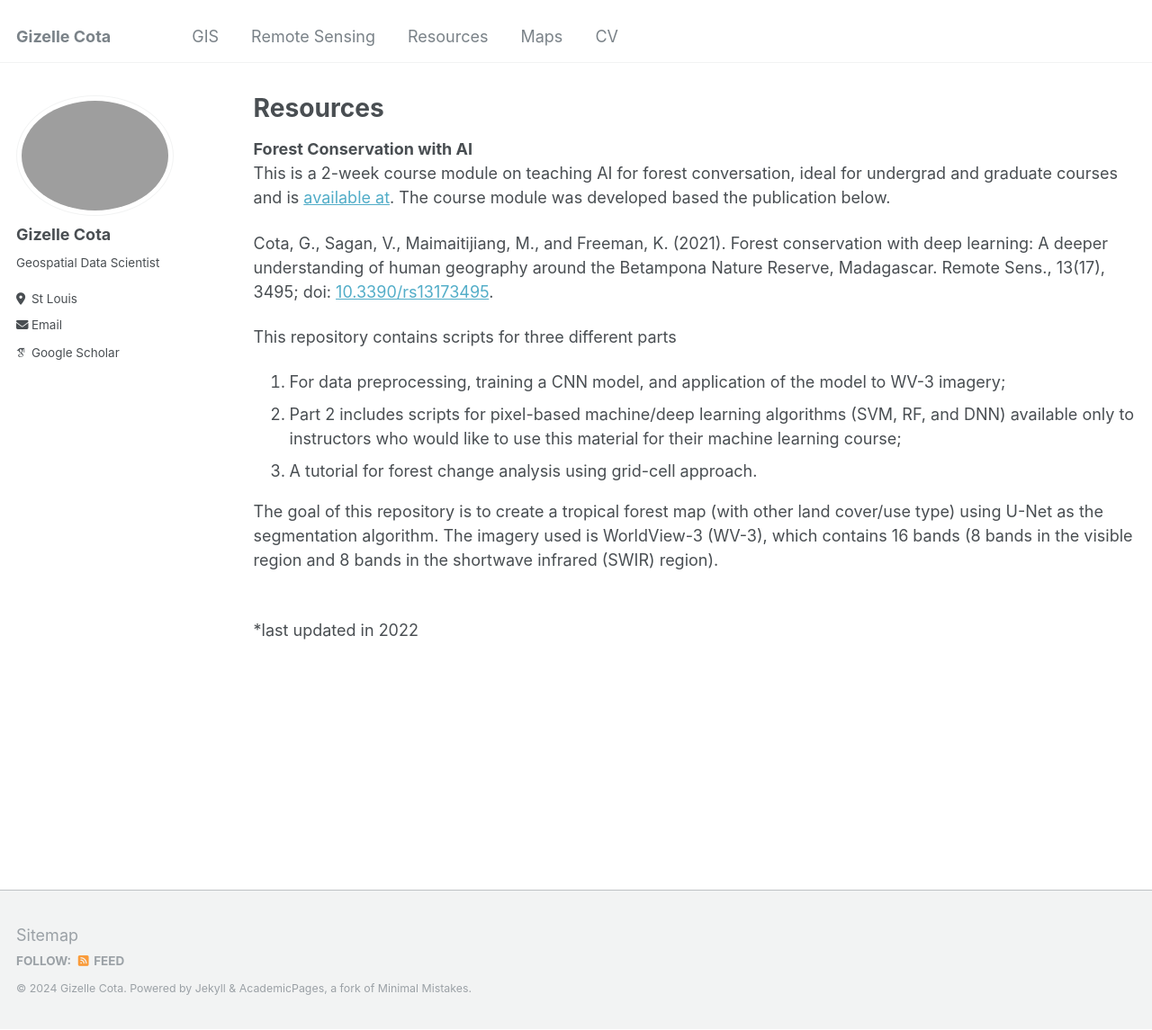
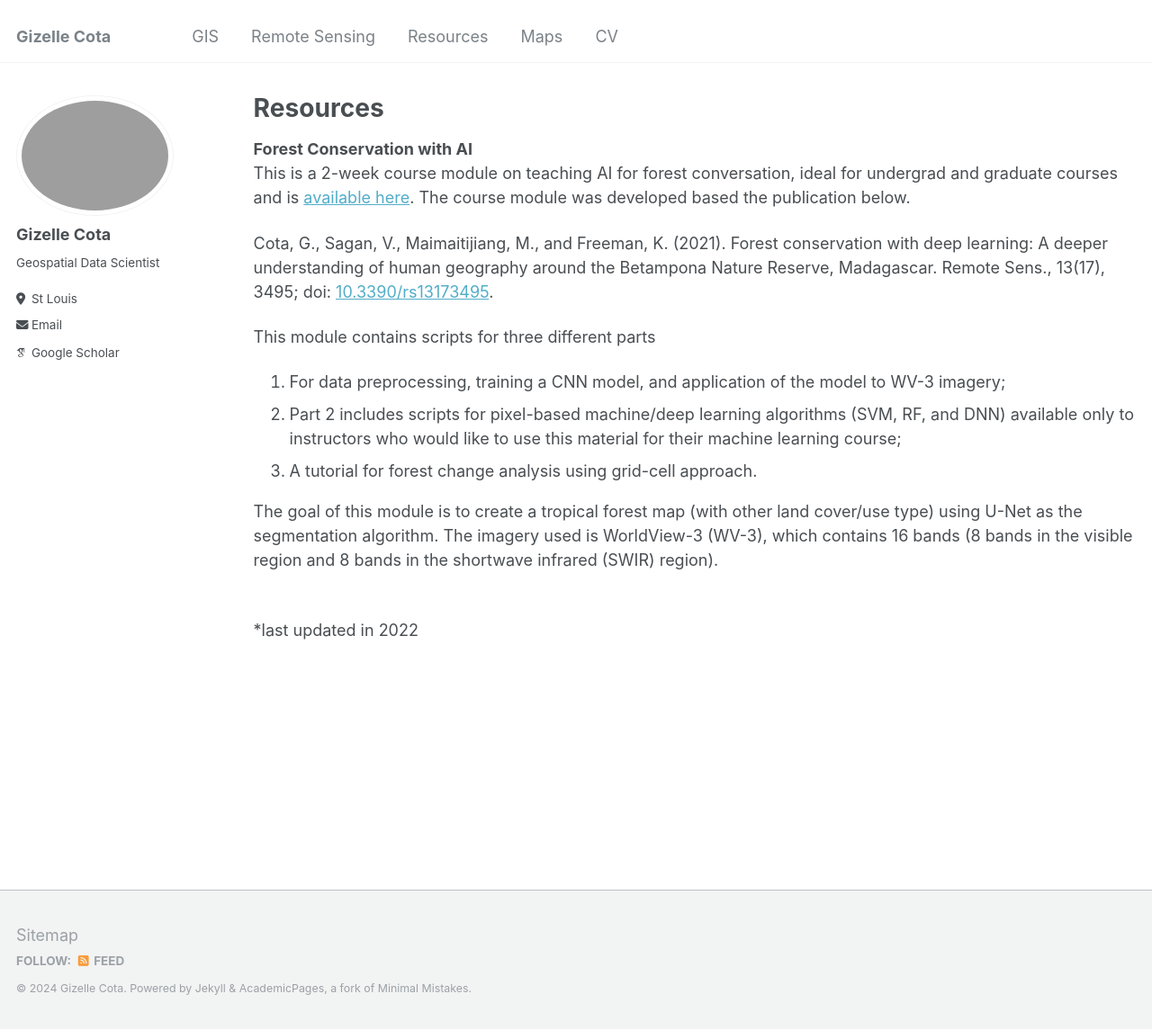
Before and after one commit to cotag11/cotag11.github.io, a Jekyll site: the page built from _pages/resources.md, in a window 1280 px wide and 1145 px high. Shown: the whole window at 90% size. Built offline with Jekyll 4.4.1, drawn with Linux system fonts in a browser that asks for light colours; some web fonts are replaced.

Commit message:
Update resources.md

```diff
--- a/_pages/resources.md
+++ b/_pages/resources.md
@@ -10,16 +10,16 @@ redirect_from:
 {% include base_path %}
 
 **Forest Conservation with AI**<br>
-This is a 2-week course module on teaching AI for forest conversation, ideal for undergrad and graduate courses and is [available at](https://github.com/MissouriView/Forest-Conservation-with-AI). The course module was developed based the publication below.
+This is a 2-week course module on teaching AI for forest conversation, ideal for undergrad and graduate courses and is [available here](https://github.com/MissouriView/Forest-Conservation-with-AI). The course module was developed based the publication below.
 
 Cota, G., Sagan, V., Maimaitijiang, M., and Freeman, K. (2021). Forest conservation with deep learning: A deeper understanding of human geography around the Betampona Nature Reserve, Madagascar. Remote Sens., 13(17), 3495; doi: [10.3390/rs13173495](https://www.mdpi.com/2072-4292/13/17/3495).
 
-This repository contains scripts for three different parts
+This module contains scripts for three different parts
 1. For data preprocessing, training a CNN model, and application of the model to WV-3 imagery;
 2. Part 2 includes scripts for pixel-based machine/deep learning algorithms (SVM, RF, and DNN) available only to instructors who would like to use this material for their machine learning course;
 3. A tutorial for forest change analysis using grid-cell approach.
 
-The goal of this repository is to create a tropical forest map (with other land cover/use type) using U-Net as the segmentation algorithm. The imagery used is WorldView-3 (WV-3), which contains 16 bands (8 bands in the visible region and 8 bands in the shortwave infrared (SWIR) region).
+The goal of this module is to create a tropical forest map (with other land cover/use type) using U-Net as the segmentation algorithm. The imagery used is WorldView-3 (WV-3), which contains 16 bands (8 bands in the visible region and 8 bands in the shortwave infrared (SWIR) region).
 
 <br>
 *last updated in 2022
```
